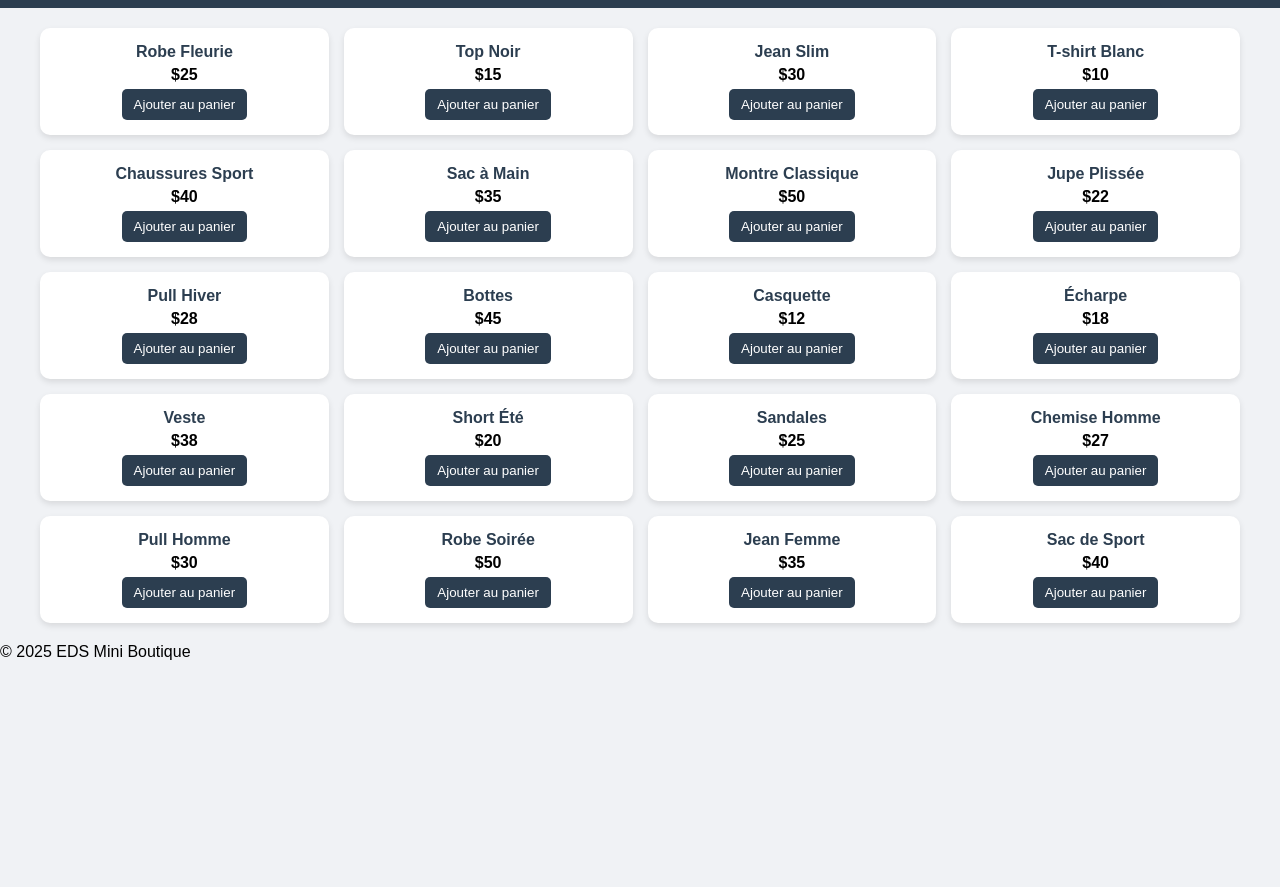
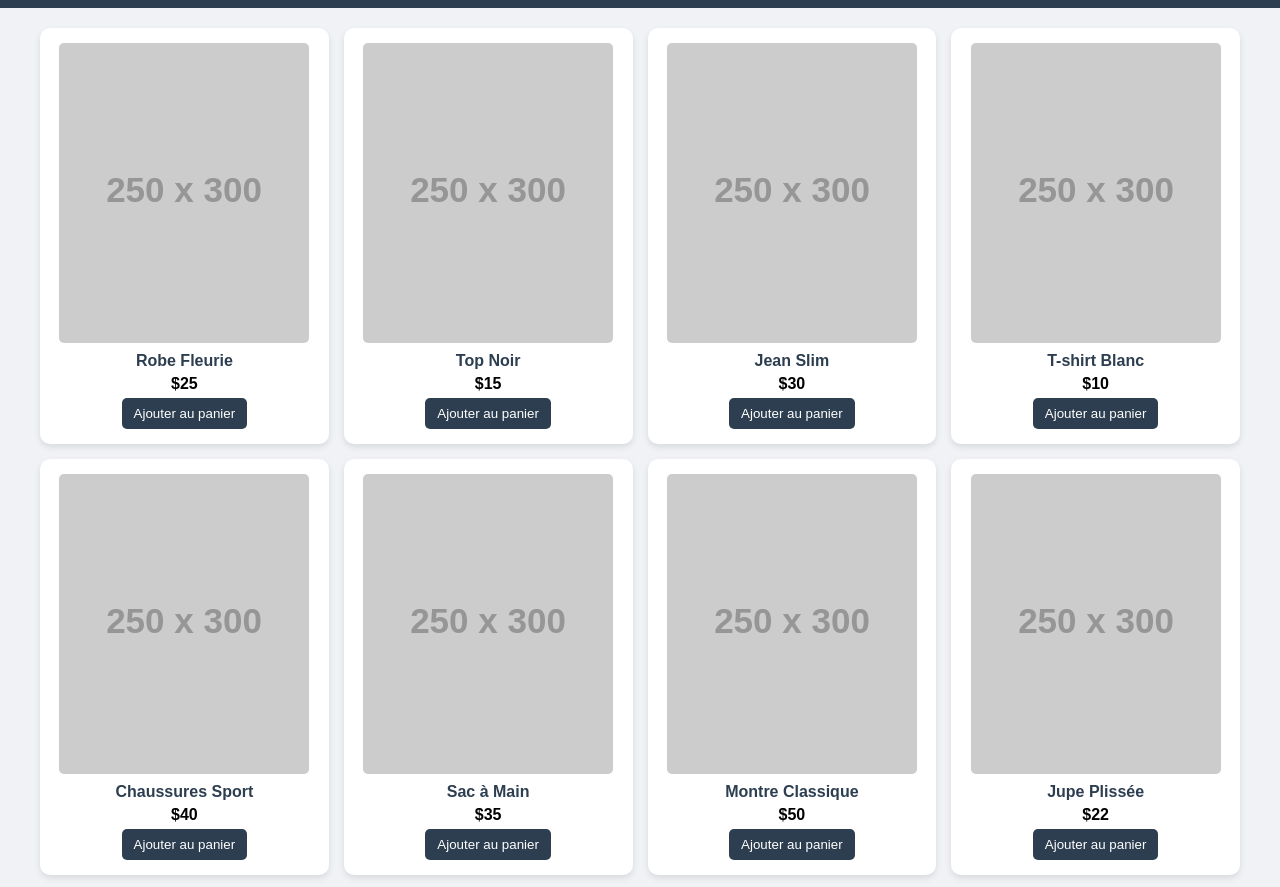
Before and after one commit to emmanuelselicour/store, a plain HTML site: page index.html in a window 1280 px wide. Shown: the part 50-937 px from the top of the page. Before the commit the page ends 800 px from the top, so only its background shows below. Drawn offline with Linux system fonts and the light colour scheme; placeholder pictures from the web are drawn by us.

Commit message:
Update index.html

```diff
--- a/index.html
+++ b/index.html
@@ -26,6 +26,7 @@
     form { display: flex; flex-direction: column; margin: 10px; }
     form input, form select { margin-bottom: 10px; padding: 8px; border-radius: 5px; border: 1px solid #ccc; }
     form button { background: green; margin-top: 5px; }
+    img.product-img { max-width: 100%; height: auto; border-radius: 5px; margin-bottom: 5px; }
   </style>
 </head>
 <body>
@@ -72,11 +73,26 @@
 
 <script>
 const products=[
-  {id:1, nom:"Robe Fleurie", prix:25},{id:2, nom:"Top Noir", prix:15},{id:3, nom:"Jean Slim", prix:30},{id:4, nom:"T-shirt Blanc", prix:10},
-  {id:5, nom:"Chaussures Sport", prix:40},{id:6, nom:"Sac à Main", prix:35},{id:7, nom:"Montre Classique", prix:50},{id:8, nom:"Jupe Plissée", prix:22},
-  {id:9, nom:"Pull Hiver", prix:28},{id:10, nom:"Bottes", prix:45},{id:11, nom:"Casquette", prix:12},{id:12, nom:"Écharpe", prix:18},
-  {id:13, nom:"Veste", prix:38},{id:14, nom:"Short Été", prix:20},{id:15, nom:"Sandales", prix:25},{id:16, nom:"Chemise Homme", prix:27},
-  {id:17, nom:"Pull Homme", prix:30},{id:18, nom:"Robe Soirée", prix:50},{id:19, nom:"Jean Femme", prix:35},{id:20, nom:"Sac de Sport", prix:40}
+  {id:1, nom:"Robe Fleurie", prix:25, img:"https://via.placeholder.com/250x300?text=Robe+Fleurie"},
+  {id:2, nom:"Top Noir", prix:15, img:"https://via.placeholder.com/250x300?text=Top+Noir"},
+  {id:3, nom:"Jean Slim", prix:30, img:"https://via.placeholder.com/250x300?text=Jean+Slim"},
+  {id:4, nom:"T-shirt Blanc", prix:10, img:"https://via.placeholder.com/250x300?text=Tshirt+Blanc"},
+  {id:5, nom:"Chaussures Sport", prix:40, img:"https://via.placeholder.com/250x300?text=Chaussures+Sport"},
+  {id:6, nom:"Sac à Main", prix:35, img:"https://via.placeholder.com/250x300?text=Sac+à+Main"},
+  {id:7, nom:"Montre Classique", prix:50, img:"https://via.placeholder.com/250x300?text=Montre+Classique"},
+  {id:8, nom:"Jupe Plissée", prix:22, img:"https://via.placeholder.com/250x300?text=Jupe+Plissée"},
+  {id:9, nom:"Pull Hiver", prix:28, img:"https://via.placeholder.com/250x300?text=Pull+Hiver"},
+  {id:10, nom:"Bottes", prix:45, img:"https://via.placeholder.com/250x300?text=Bottes"},
+  {id:11, nom:"Casquette", prix:12, img:"https://via.placeholder.com/250x300?text=Casquette"},
+  {id:12, nom:"Écharpe", prix:18, img:"https://via.placeholder.com/250x300?text=Écharpe"},
+  {id:13, nom:"Veste", prix:38, img:"https://via.placeholder.com/250x300?text=Veste"},
+  {id:14, nom:"Short Été", prix:20, img:"https://via.placeholder.com/250x300?text=Short+Été"},
+  {id:15, nom:"Sandales", prix:25, img:"https://via.placeholder.com/250x300?text=Sandales"},
+  {id:16, nom:"Chemise Homme", prix:27, img:"https://via.placeholder.com/250x300?text=Chemise+Homme"},
+  {id:17, nom:"Pull Homme", prix:30, img:"https://via.placeholder.com/250x300?text=Pull+Homme"},
+  {id:18, nom:"Robe Soirée", prix:50, img:"https://via.placeholder.com/250x300?text=Robe+Soirée"},
+  {id:19, nom:"Jean Femme", prix:35, img:"https://via.placeholder.com/250x300?text=Jean+Femme"},
+  {id:20, nom:"Sac de Sport", prix:40, img:"https://via.placeholder.com/250x300?text=Sac+de+Sport"}
 ];
 
 let cart=[];
@@ -94,6 +110,7 @@ function renderProducts(){
     const div=document.createElement("div");
     div.className="product";
     div.innerHTML=`
+      <img src="${p.img}" alt="${p.nom}" class="product-img">
       <a href="#">${p.nom}</a>
       <p>$${p.prix}</p>
       <button onclick="addToCart(${p.id})">Ajouter au panier</button>
@@ -142,7 +159,6 @@ cartToggle.addEventListener("click", ()=>{
   cartPanel.classList.toggle("open");
 });
 
-// Fermer le panier quand on clique en dehors
 document.addEventListener("click", (e)=>{
   if(!cartPanel.contains(e.target) && !cartToggle.contains(e.target)){
     cartPanel.classList.remove("open");
```
